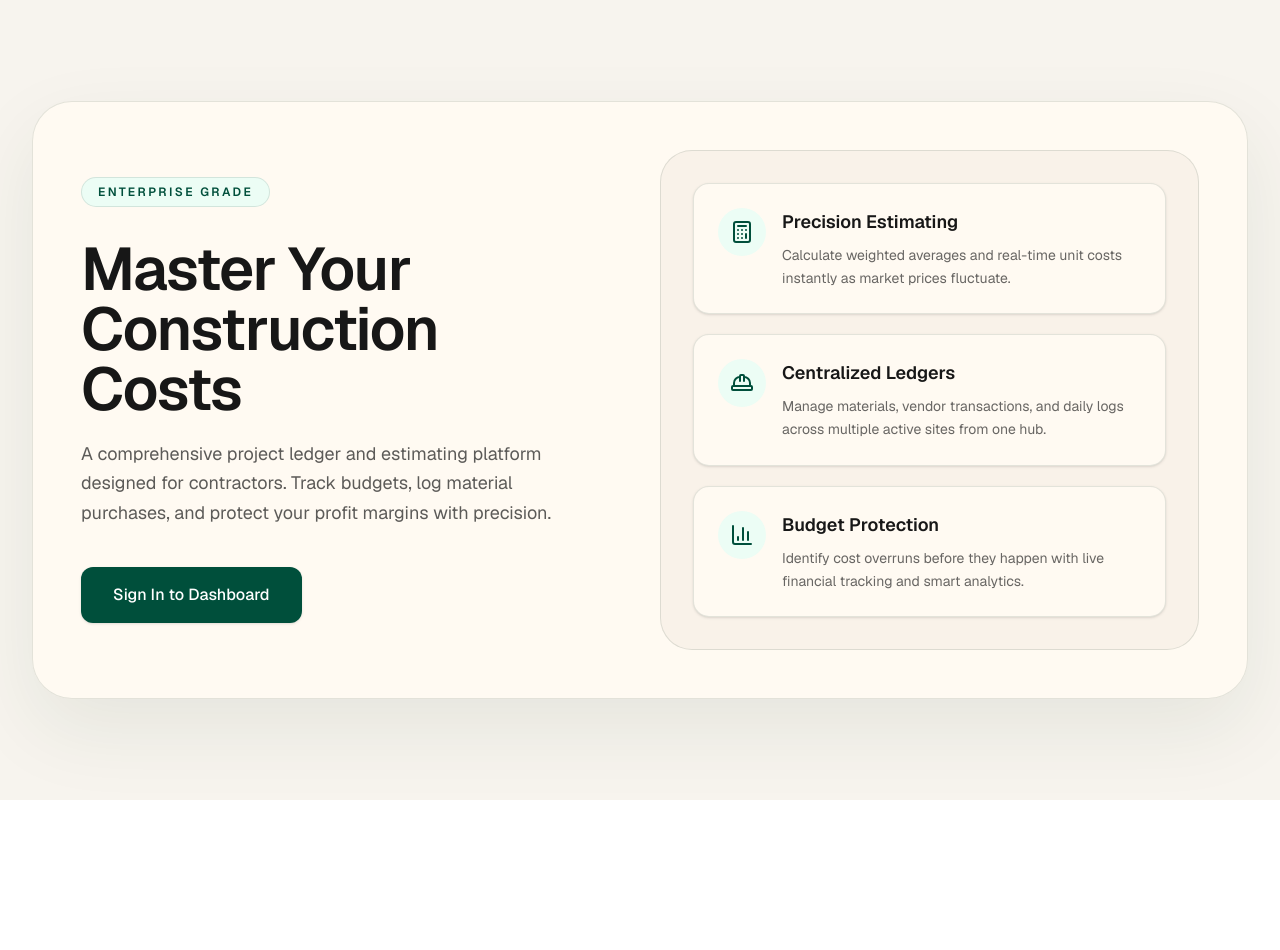
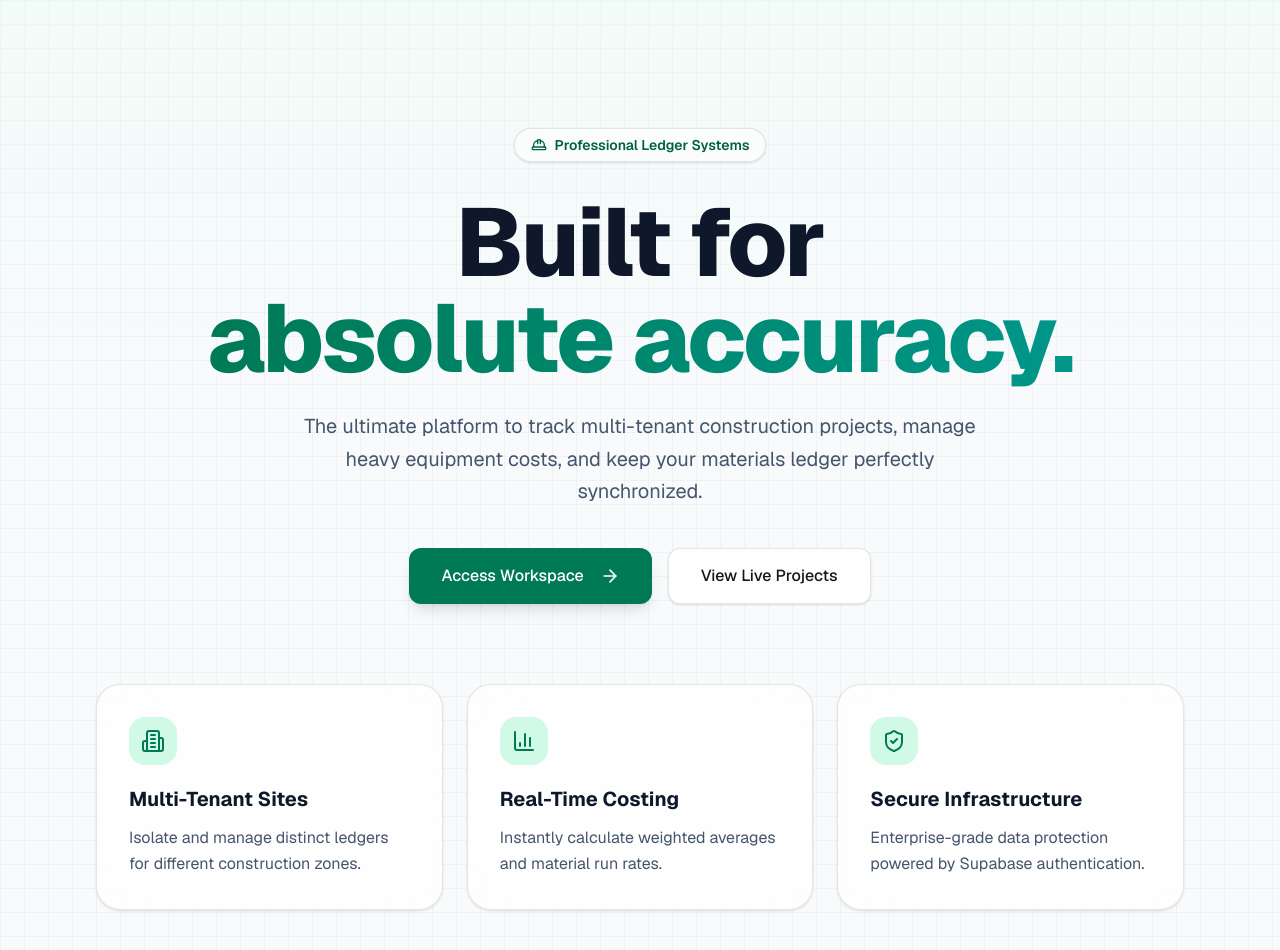
Before and after one commit to sohaibr99/costestimator, a Next.js app: page / in a window 1280 px wide. Shown: the top 950 px of the page. Before the commit the page ends 800 px from the top, so only its background shows below. Built offline with nearby package versions, Linux system fonts and the light colour scheme.

Commit message:
Update page.tsx

```diff
--- a/app/page.tsx
+++ b/app/page.tsx
@@ -1,75 +1,63 @@
+"use client";
+
+import * as React from "react";
 import Link from "next/link";
-import { Calculator, BarChart3, HardHat } from "lucide-react";
+import { ArrowRight, BarChart3, Building2, ShieldCheck, HardHat } from "lucide-react";
+import { Button } from "@/components/ui/button";
 
-export default function Home() {
+export default function HomePage() {
   return (
-    <main className="mx-auto flex min-h-screen w-full max-w-7xl items-center px-4 py-12 sm:px-6 lg:px-8">
-      <section className="grid w-full gap-10 overflow-hidden rounded-[2.5rem] border border-border bg-card/95 p-8 shadow-[0_30px_80px_rgba(31,59,44,0.08)] backdrop-blur sm:p-12 lg:grid-cols-2 lg:items-center">
+    <main className="relative flex min-h-screen flex-col items-center overflow-hidden bg-slate-50">
+      {/* Premium Technical Background Pattern */}
+      <div className="absolute inset-0 z-0 bg-[linear-gradient(to_right,#80808012_1px,transparent_1px),linear-gradient(to_bottom,#80808012_1px,transparent_1px)] bg-[size:24px_24px]"></div>
+      <div className="absolute left-0 right-0 top-0 z-0 h-96 bg-gradient-to-b from-emerald-50/50 to-transparent"></div>
 
-        {/* Left Column: Hero Copy */}
-        <div className="space-y-8 lg:pr-8">
-          <span className="inline-flex rounded-full border border-emerald-200 bg-emerald-50 px-4 py-1.5 text-xs font-semibold uppercase tracking-[0.2em] text-emerald-900">
-            Enterprise Grade
-          </span>
-          <div className="space-y-5">
-            <h1 className="text-4xl font-semibold tracking-tight text-foreground sm:text-5xl lg:text-6xl">
-              Master Your Construction Costs
-            </h1>
-            <p className="max-w-xl text-base leading-relaxed text-foreground/70 sm:text-lg">
-              A comprehensive project ledger and estimating platform designed for contractors. Track budgets, log material purchases, and protect your profit margins with precision.
-            </p>
-          </div>
-          <div className="pt-2">
-            <Link
-              className="inline-flex h-14 items-center justify-center rounded-xl bg-emerald-900 px-8 text-base font-medium text-white transition-colors hover:bg-emerald-800 shadow-sm"
-              href="/login?next=/projects"
-            >
-              Sign In to Dashboard
-            </Link>
-          </div>
+      {/* Hero Section */}
+      <div className="relative z-10 flex w-full max-w-5xl flex-col items-center justify-center px-6 pt-24 text-center sm:pt-32 lg:px-8">
+        <div className="mb-8 inline-flex items-center gap-2 rounded-full border border-emerald-200/50 bg-white/60 px-4 py-1.5 text-sm font-semibold text-emerald-800 shadow-sm backdrop-blur-md">
+          <HardHat className="h-4 w-4" />
+          <span>Professional Ledger Systems</span>
         </div>
 
-        {/* Right Column: Professional Features */}
-        <div className="grid gap-5 rounded-[2rem] bg-muted/40 p-6 lg:p-8 border border-border/50">
+        <h1 className="max-w-4xl text-5xl font-extrabold tracking-tight text-slate-900 sm:text-6xl md:text-7xl lg:text-8xl">
+          Built for <br className="hidden sm:block" />
+          <span className="bg-gradient-to-r from-emerald-700 to-teal-600 bg-clip-text text-transparent">
+            absolute accuracy.
+          </span>
+        </h1>
 
-          <div className="group flex items-start gap-4 rounded-2xl border border-border bg-card p-6 shadow-sm transition-all hover:shadow-md hover:border-emerald-500/30">
-            <div className="flex h-12 w-12 shrink-0 items-center justify-center rounded-full bg-emerald-50 text-emerald-900 group-hover:bg-emerald-100 transition-colors">
-              <Calculator className="h-6 w-6" />
+        <p className="mx-auto mt-6 max-w-2xl text-lg leading-relaxed text-slate-600 sm:text-xl">
+          The ultimate platform to track multi-tenant construction projects, manage heavy equipment costs, and keep your materials ledger perfectly synchronized.
+        </p>
+
+        <div className="mt-10 flex w-full flex-col items-center justify-center gap-4 sm:flex-row">
+          <Button asChild size="lg" className="h-14 w-full rounded-xl bg-emerald-700 px-8 text-base shadow-lg hover:bg-emerald-800 sm:w-auto">
+            <Link href="/login">
+              Access Workspace <ArrowRight className="ml-2 h-5 w-5" />
+            </Link>
+          </Button>
+          <Button asChild variant="outline" size="lg" className="h-14 w-full rounded-xl border-slate-200 bg-white px-8 text-base shadow-sm hover:bg-slate-50 sm:w-auto">
+            <Link href="/login">View Live Projects</Link>
+          </Button>
+        </div>
+      </div>
+
+      {/* Responsive Feature Grid */}
+      <div className="relative z-10 mx-auto mt-20 grid w-full max-w-6xl gap-6 px-6 pb-24 sm:grid-cols-2 lg:grid-cols-3 lg:px-8">
+        {[
+          { icon: Building2, title: "Multi-Tenant Sites", desc: "Isolate and manage distinct ledgers for different construction zones." },
+          { icon: BarChart3, title: "Real-Time Costing", desc: "Instantly calculate weighted averages and material run rates." },
+          { icon: ShieldCheck, title: "Secure Infrastructure", desc: "Enterprise-grade data protection powered by Supabase authentication." }
+        ].map((feature, i) => (
+          <div key={i} className="flex flex-col rounded-3xl border border-slate-200/60 bg-white/80 p-8 shadow-sm backdrop-blur-xl transition-all hover:shadow-md">
+            <div className="mb-5 inline-flex h-12 w-12 items-center justify-center rounded-2xl bg-emerald-100 text-emerald-700">
+              <feature.icon className="h-6 w-6" />
             </div>
-            <div>
-              <h3 className="text-lg font-semibold text-foreground">Precision Estimating</h3>
-              <p className="mt-2 text-sm leading-relaxed text-foreground/65">
-                Calculate weighted averages and real-time unit costs instantly as market prices fluctuate.
-              </p>
-            </div>
+            <h3 className="mb-3 text-xl font-bold text-slate-900">{feature.title}</h3>
+            <p className="text-base leading-relaxed text-slate-600">{feature.desc}</p>
           </div>
-
-          <div className="group flex items-start gap-4 rounded-2xl border border-border bg-card p-6 shadow-sm transition-all hover:shadow-md hover:border-emerald-500/30">
-            <div className="flex h-12 w-12 shrink-0 items-center justify-center rounded-full bg-emerald-50 text-emerald-900 group-hover:bg-emerald-100 transition-colors">
-              <HardHat className="h-6 w-6" />
-            </div>
-            <div>
-              <h3 className="text-lg font-semibold text-foreground">Centralized Ledgers</h3>
-              <p className="mt-2 text-sm leading-relaxed text-foreground/65">
-                Manage materials, vendor transactions, and daily logs across multiple active sites from one hub.
-              </p>
-            </div>
-          </div>
-
-          <div className="group flex items-start gap-4 rounded-2xl border border-border bg-card p-6 shadow-sm transition-all hover:shadow-md hover:border-emerald-500/30">
-            <div className="flex h-12 w-12 shrink-0 items-center justify-center rounded-full bg-emerald-50 text-emerald-900 group-hover:bg-emerald-100 transition-colors">
-              <BarChart3 className="h-6 w-6" />
-            </div>
-            <div>
-              <h3 className="text-lg font-semibold text-foreground">Budget Protection</h3>
-              <p className="mt-2 text-sm leading-relaxed text-foreground/65">
-                Identify cost overruns before they happen with live financial tracking and smart analytics.
-              </p>
-            </div>
-          </div>
-
-        </div>
-      </section>
+        ))}
+      </div>
     </main>
   );
 }
```
